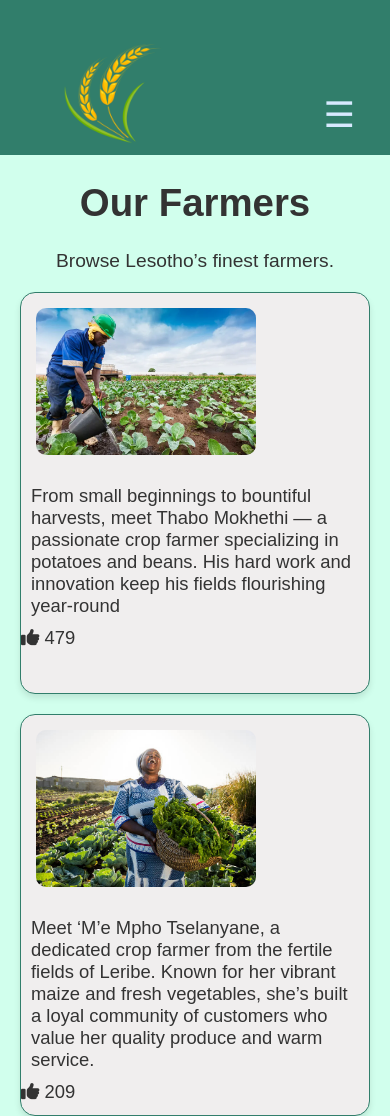
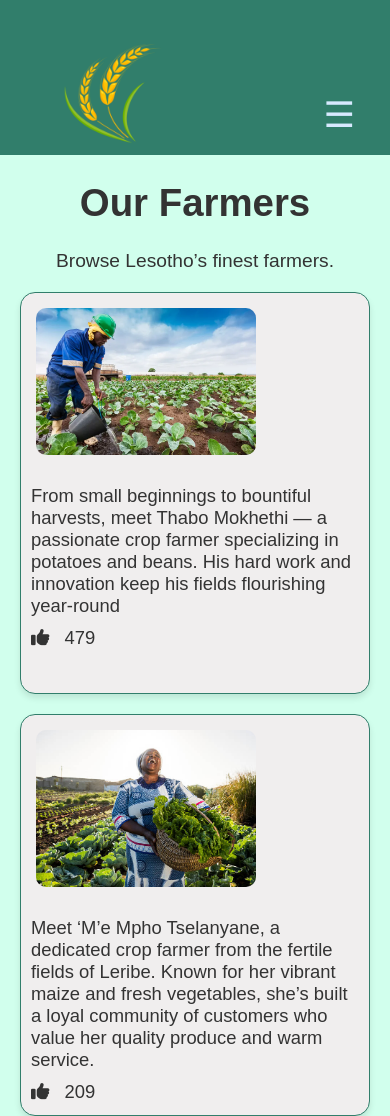
Before and after one commit to Whizz75/Assignment1, a plain HTML site: page index.html in a window 390 px wide. Shown: the top 1116 px of the page. Drawn offline with Linux system fonts and the light colour scheme.

Commit message:
Update farmers.css

```diff
--- a/styles/farmers.css
+++ b/styles/farmers.css
@@ -111,6 +111,6 @@ float: none;
 }
 #likeBtn,
 #likeCounter {
-margin-left: 10;
+margin-left: 10px;
 }
 }
```
